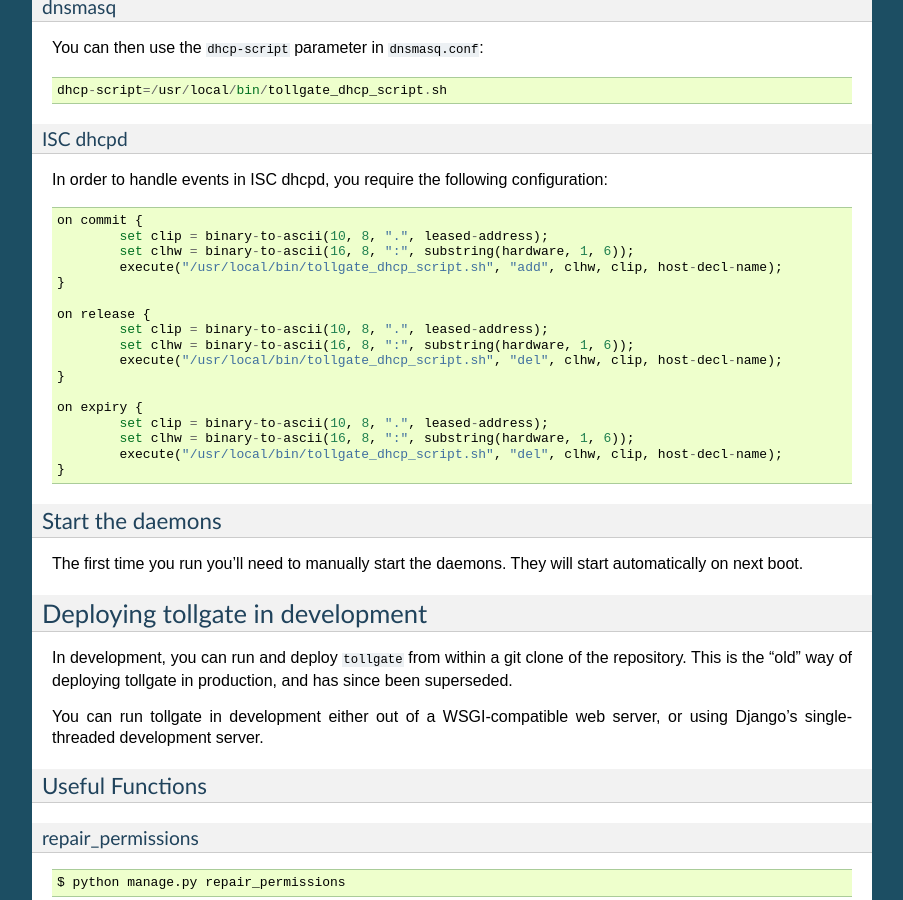
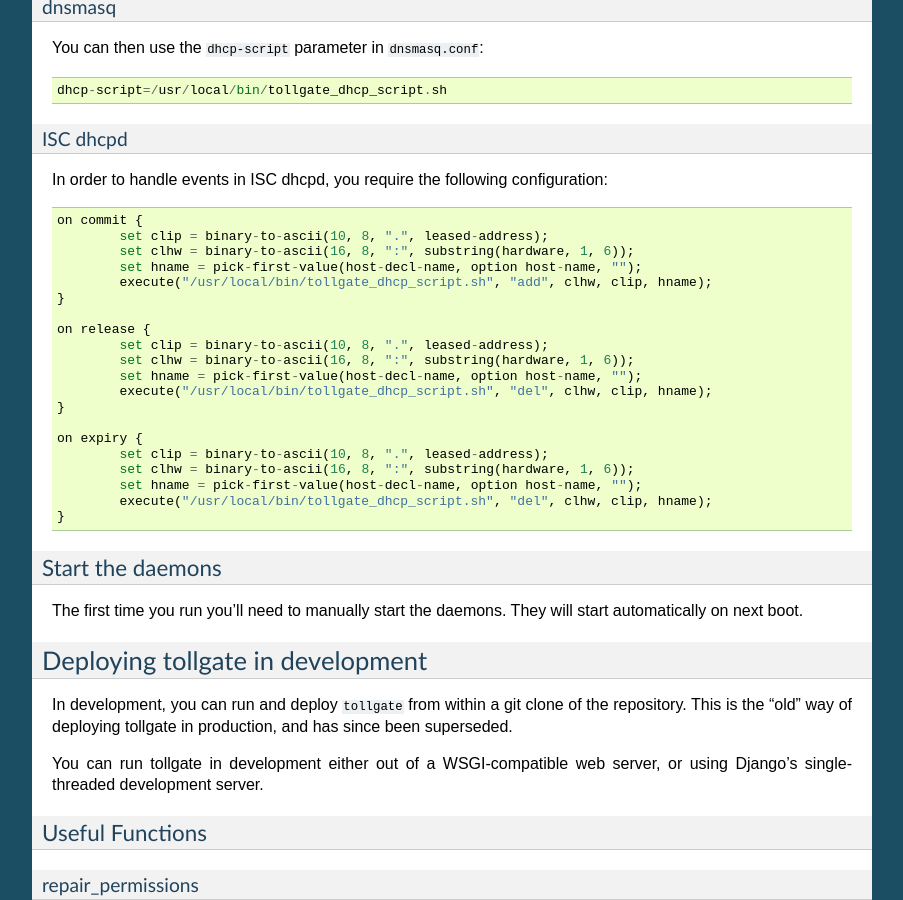
Before and after one commit to micolous/tollgate, a Sphinx documentation site: the page built from docs/deploy.rst, in a window 1280 px wide and 900 px high, scrolled down 3654 px. Shown: the whole window, without its empty margins (198-1101 px from the left). Built offline with Sphinx 7.4.7, drawn with Linux system fonts in a browser that asks for light colours.

Commit message:
Fix ISC DHCPd documentation issue where hostname would only use declaration blocks, so undeclared hosts wouldn't trigger the DHCP script.

```diff
--- a/docs/deploy.rst
+++ b/docs/deploy.rst
@@ -177,19 +177,22 @@
 	on commit {
 		set clip = binary-to-ascii(10, 8, ".", leased-address);
 		set clhw = binary-to-ascii(16, 8, ":", substring(hardware, 1, 6));
-		execute("/usr/local/bin/tollgate_dhcp_script.sh", "add", clhw, clip, host-decl-name);
+		set hname = pick-first-value(host-decl-name, option host-name, "");
+		execute("/usr/local/bin/tollgate_dhcp_script.sh", "add", clhw, clip, hname);
 	}
 
 	on release {
 		set clip = binary-to-ascii(10, 8, ".", leased-address);
 		set clhw = binary-to-ascii(16, 8, ":", substring(hardware, 1, 6));
-		execute("/usr/local/bin/tollgate_dhcp_script.sh", "del", clhw, clip, host-decl-name);
+		set hname = pick-first-value(host-decl-name, option host-name, "");
+		execute("/usr/local/bin/tollgate_dhcp_script.sh", "del", clhw, clip, hname);
 	}
 
 	on expiry {
 		set clip = binary-to-ascii(10, 8, ".", leased-address);
 		set clhw = binary-to-ascii(16, 8, ":", substring(hardware, 1, 6));
-		execute("/usr/local/bin/tollgate_dhcp_script.sh", "del", clhw, clip, host-decl-name);
+		set hname = pick-first-value(host-decl-name, option host-name, "");
+		execute("/usr/local/bin/tollgate_dhcp_script.sh", "del", clhw, clip, hname);
 	}
 
 Start the daemons
```
Also changed, not shown: docs/example/fedora/dhcpd.conf (+6 -3 lines).
